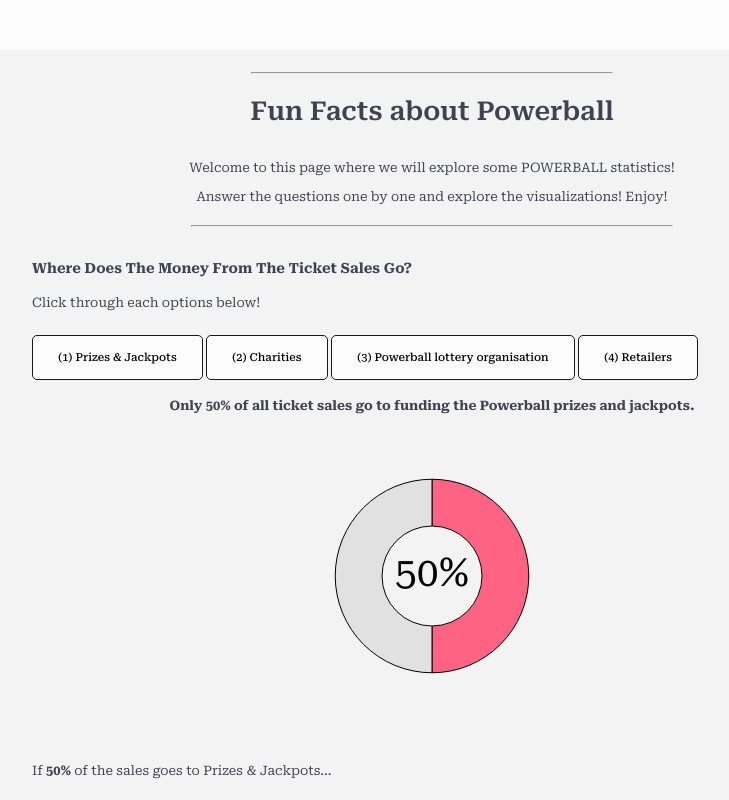
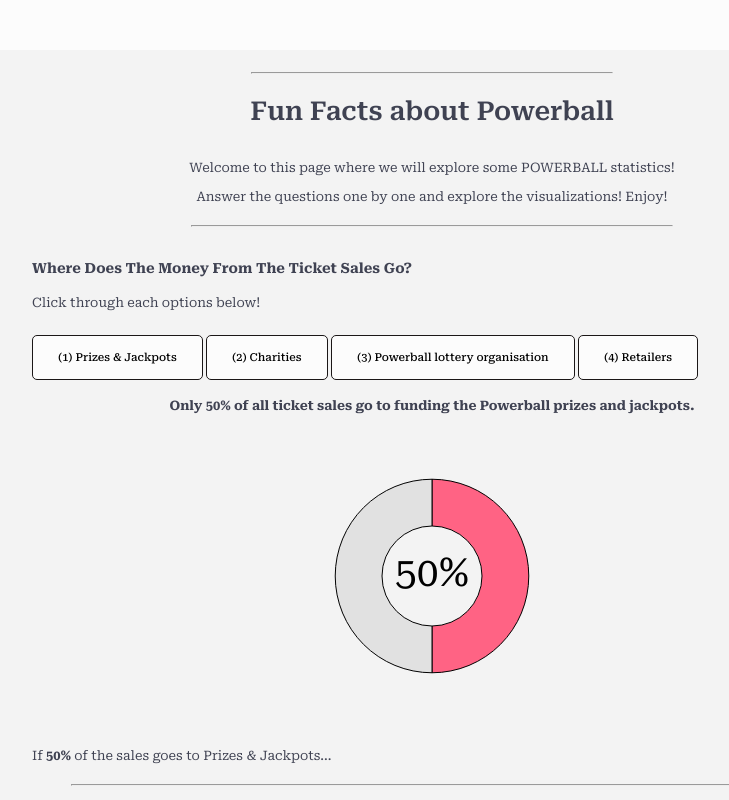
Before and after one commit to kanggunh/United-States-of-Lottery-Luckiest-States-, a SvelteKit app: page / in a window 1280 px wide. Both pictures are taken after a click on the button "(1) Prizes & Jackpots". Shown: the top 800 px of the page, without its empty margins (208-937 px from the left). Built offline with nearby package versions, Linux system fonts and the light colour scheme; a web font is replaced by a local one.

Commit message:
Added Sales Stats

```diff
--- a/src/components/App.svelte
+++ b/src/components/App.svelte
@@ -92,11 +92,11 @@
         <h3>{data[index2].description}</h3>
         <Pie_2 {index2} {width2} {height2}/>
 
+        <p>If <b>50%</b> of the sales goes to Prizes & Jackpots...</p>
+        <hr style="width:60%;">
         <br>
         <br>
-        <p>If <b>50%</b> of the sales goes to Prizes & Jackpots...</p>
-        <br>
-        <br>
+
         <h2>How Do Lottery Winners Spend Their Millions?</h2>
         <div class="btn_group">
             <button on:click={() => response(0)}> (1) Share with family </button>
```
